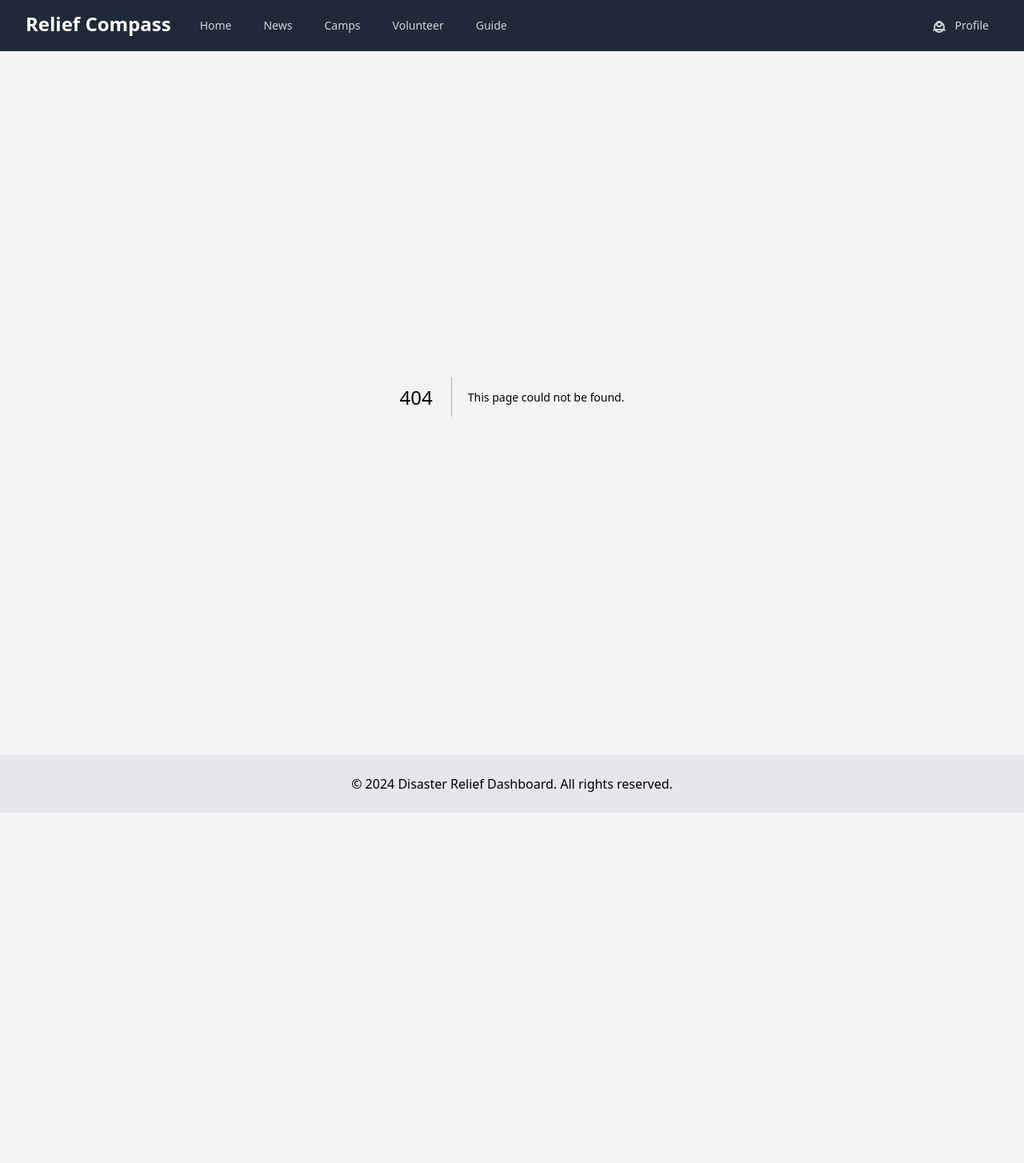
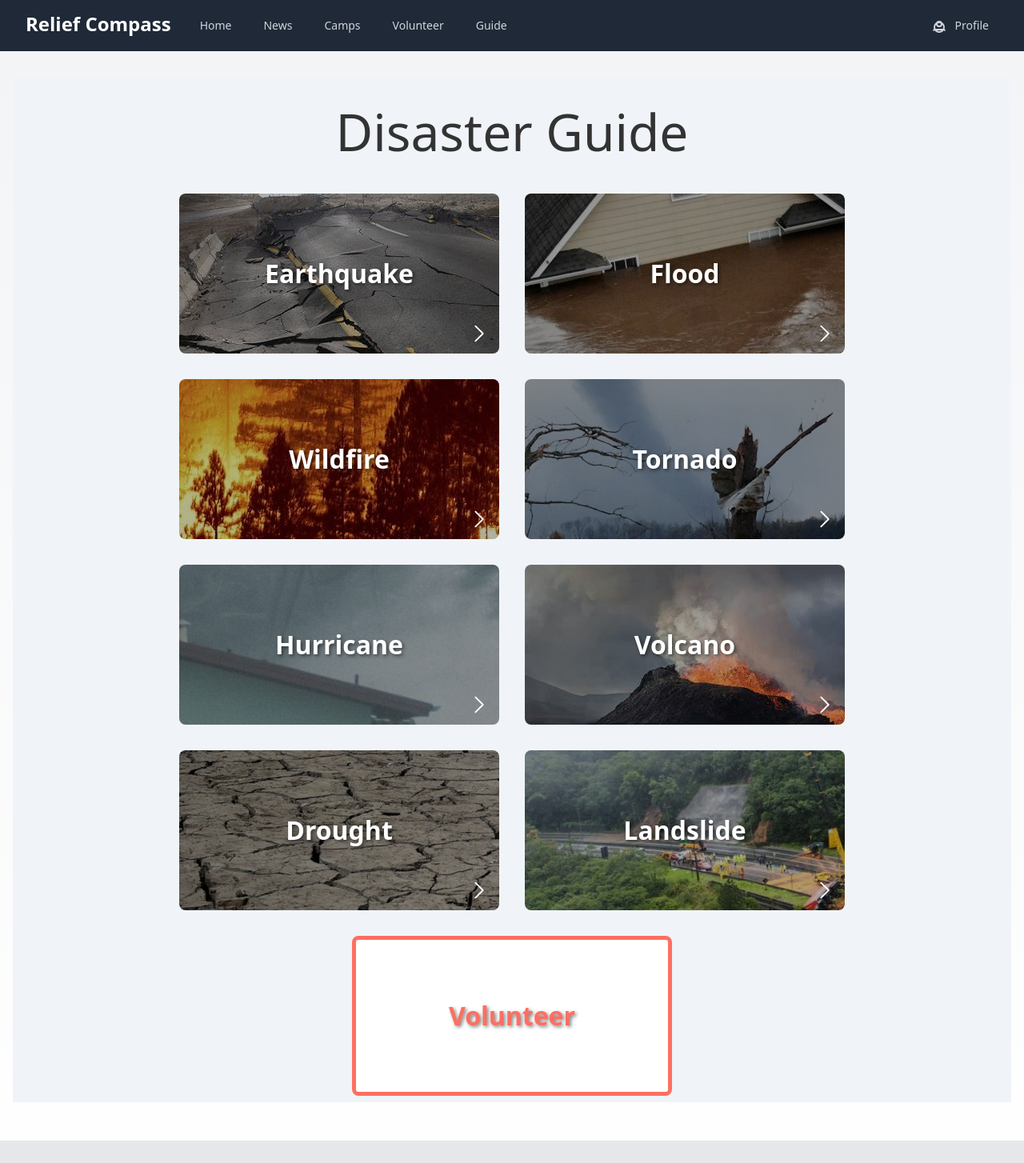
Before and after one commit to TheTempest76/code-fury-submission, a Next.js app: page /guide in a window 1280 px wide. Before the commit this address had no page. Shown: the top 1454 px of the page at 80% size. Before the commit the page ends 1016 px from the top, so only its background shows below. Built offline with nearby package versions, Linux system fonts and the light colour scheme.

Commit message:
Add files via upload

```diff
--- /dev/null
+++ b/src/app/guide/page.jsx
@@ -0,0 +1,193 @@
+// pages/index.js
+"use client";
+
+import Head from 'next/head';
+import { ChevronRightIcon } from '@heroicons/react/24/solid'; // Import the icon
+
+export default function Home() {
+  const baseButtonStyle = {
+    fontSize: '2rem', // Increased font size
+    fontWeight: 'bold', // Added bold font weight
+    width: '400px',
+    height: '200px',
+    border: 'none',
+    borderRadius: '8px',
+    color: 'white',
+    cursor: 'pointer',
+    transition: 'background 0.3s ease', // Smooth background transition
+    display: 'flex',
+    alignItems: 'center',
+    justifyContent: 'center',
+    margin: '0.5rem',
+    position: 'relative',
+    overflow: 'hidden', // To ensure the icon doesn't overflow
+    textShadow: '2px 2px 4px rgba(0, 0, 0, 0.5)', // Added text shadow
+  };
+
+  const disasterButtonStyle = (imageUrl) => ({
+    ...baseButtonStyle,
+    backgroundImage: `url(${imageUrl})`, // Use specific background image
+    backgroundSize: 'cover',
+    backgroundPosition: 'center',
+    background: `linear-gradient(rgba(0, 0, 0, 0.3), rgba(0, 0, 0, 0.3)), url(${imageUrl})`,
+  });
+
+  const disasterButtonHoverStyle = (imageUrl) => ({
+    ...disasterButtonStyle(imageUrl),
+    background: `linear-gradient(rgba(0, 0, 0, 0.6), rgba(0, 0, 0, 0.6)), url(${imageUrl})`,
+  });
+
+  const volunteerButtonStyle = {
+    ...baseButtonStyle,
+    backgroundColor: 'white',
+    color: '#ff6f61', // Text color for the volunteer button
+    border: '5px solid #ff6f61', // Increased border width
+    transition: 'background-color 0.3s ease, border-color 0.3s ease, color 0.3s ease', // Added color transition
+  };
+
+  const volunteerButtonHoverStyle = {
+    ...volunteerButtonStyle,
+    backgroundColor: '#ff6f61', // No change to background on hover
+    color: 'white', // Text color on hover
+    borderColor: '#ff6f61',
+  };
+
+  const arrowStyle = {
+    position: 'absolute',
+    bottom: '10px',
+    right: '10px',
+    width: '30px',
+    height: '30px',
+    color: '#ffffff', // Arrow color
+  };
+
+  return (
+    <div style={{ minHeight: '100vh', display: 'flex', flexDirection: 'column', alignItems: 'center', justifyContent: 'center', padding: '0 0.5rem', backgroundColor: '#f0f4f8' }}> {/* Updated background color */}
+      <Head>
+        <title>Disaster Guide</title>
+        <meta name="description" content="A page with buttons representing different disasters arranged in rows" />
+        <link rel="icon" href="/favicon.ico" />
+      </Head>
+
+      <main style={{ textAlign: 'center' }}>
+        <h1 style={{ fontSize: '4rem', lineHeight: '1.15', margin: '2rem 0', color: '#333' }}>Disaster Guide</h1> {/* Updated text color */}
+
+        <div style={{ display: 'flex', flexDirection: 'column', alignItems: 'center', gap: '1rem' }}>
+          {/* Rows with buttons */}
+          <div style={{ display: 'flex', flexWrap: 'wrap', justifyContent: 'center', gap: '1rem' }}>
+            <button
+              style={disasterButtonStyle('/images/et1.jpg')}
+              onMouseOver={e => {
+                e.currentTarget.style.background = disasterButtonHoverStyle('/images/et1.jpg').background;
+              }}
+              onMouseOut={e => {
+                e.currentTarget.style.background = disasterButtonStyle('/images/et1.jpg').background;
+              }}
+            >
+              Earthquake
+              <ChevronRightIcon style={arrowStyle} />
+            </button>
+            <button
+              style={disasterButtonStyle('/images/fld1.jpg')}
+              onMouseOver={e => {
+                e.currentTarget.style.background = disasterButtonHoverStyle('/images/fld1.jpg').background;
+              }}
+              onMouseOut={e => {
+                e.currentTarget.style.background = disasterButtonStyle('/images/fld1.jpg').background;
+              }}
+            >
+              Flood
+              <ChevronRightIcon style={arrowStyle} />
+            </button>
+            <button
+              style={disasterButtonStyle('/images/wf1.jpg')}
+              onMouseOver={e => {
+                e.currentTarget.style.background = disasterButtonHoverStyle('/images/wf1.jpg').background;
+              }}
+              onMouseOut={e => {
+                e.currentTarget.style.background = disasterButtonStyle('/images/wf1.jpg').background;
+              }}
+            >
+              Wildfire
+              <ChevronRightIcon style={arrowStyle} />
+            </button>
+            <button
+              style={disasterButtonStyle('/images/tn1.jpg')}
+              onMouseOver={e => {
+                e.currentTarget.style.background = disasterButtonHoverStyle('/images/tn1.jpg').background;
+              }}
+              onMouseOut={e => {
+                e.currentTarget.style.background = disasterButtonStyle('/images/tn1.jpg').background;
+              }}
+            >
+              Tornado
+              <ChevronRightIcon style={arrowStyle} />
+            </button>
+            <button
+              style={disasterButtonStyle('/images/hr1.jpg')}
+              onMouseOver={e => {
+                e.currentTarget.style.background = disasterButtonHoverStyle('/images/hr1.jpg').background;
+              }}
+              onMouseOut={e => {
+                e.currentTarget.style.background = disasterButtonStyle('/images/hr1.jpg').background;
+              }}
+            >
+              Hurricane
+              <ChevronRightIcon style={arrowStyle} />
+            </button>
+            <button
+              style={disasterButtonStyle('/images/vl1.jpg')}
+              onMouseOver={e => {
+                e.currentTarget.style.background = disasterButtonHoverStyle('/images/vl1.jpg').background;
+              }}
+              onMouseOut={e => {
+                e.currentTarget.style.background = disasterButtonStyle('/images/vl1.jpg').background;
+              }}
+            >
+              Volcano
+              <ChevronRightIcon style={arrowStyle} />
+            </button>
+            <button
+              style={disasterButtonStyle('/images/dt1.jpg')}
+              onMouseOver={e => {
+                e.currentTarget.style.background = disasterButtonHoverStyle('/images/dt1.jpg').background;
+              }}
+              onMouseOut={e => {
+                e.currentTarget.style.background = disasterButtonStyle('/images/dt1.jpg').background;
+              }}
+            >
+              Drought
+              <ChevronRightIcon style={arrowStyle} />
+            </button>
+            <button
+              style={disasterButtonStyle('/images/ld1.jpg')}
+              onMouseOver={e => {
+                e.currentTarget.style.background = disasterButtonHoverStyle('/images/ld1.jpg').background;
+              }}
+              onMouseOut={e => {
+                e.currentTarget.style.background = disasterButtonStyle('/images/ld1.jpg').background;
+              }}
+            >
+              Landslide
+              <ChevronRightIcon style={arrowStyle} />
+            </button>
+            <button
+              style={volunteerButtonStyle}
+              onMouseOver={e => {
+                e.currentTarget.style.backgroundColor = volunteerButtonHoverStyle.backgroundColor;
+                e.currentTarget.style.color = volunteerButtonHoverStyle.color;
+              }}
+              onMouseOut={e => {
+                e.currentTarget.style.backgroundColor = volunteerButtonStyle.backgroundColor;
+                e.currentTarget.style.color = volunteerButtonStyle.color;
+              }}
+            >
+              Volunteer
+              <ChevronRightIcon style={arrowStyle} />
+            </button>
+          </div>
+        </div>
+      </main>
+    </div>
+  );
+}
```
